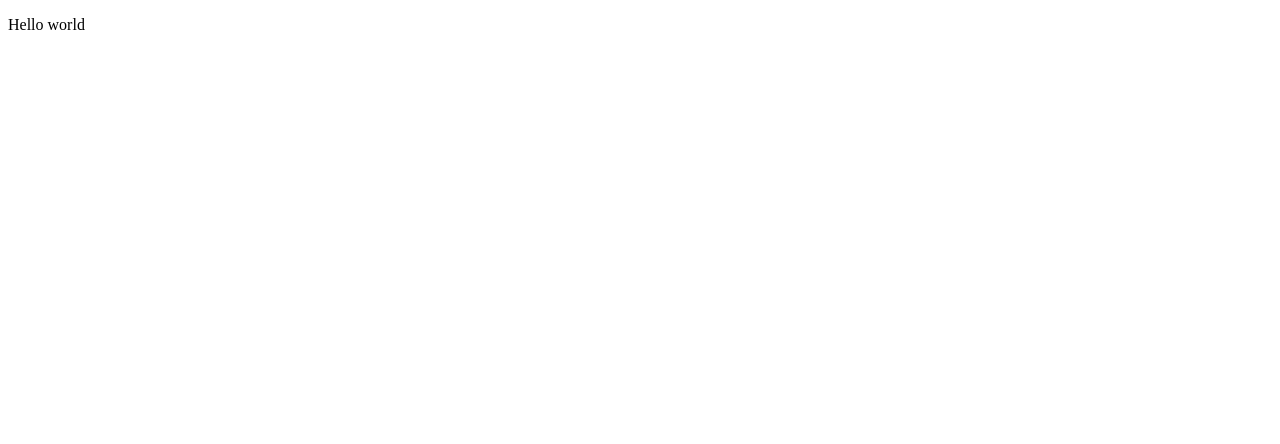
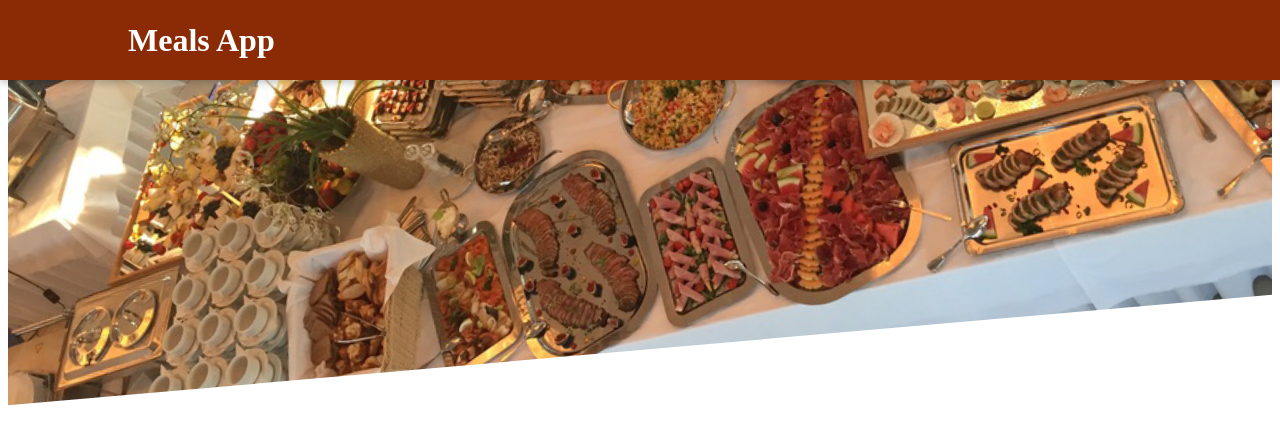
Before and after one commit to vsmind/learning-react-food-order-app, a JavaScript app: page / in a window 1280 px wide. Shown: the top 444 px of the page. Built offline with nearby package versions, Linux system fonts and the light colour scheme; the HTML template or start-up script is replaced by a standard one.

Commit message:
Added header component

```diff
--- a/src/App.js
+++ b/src/App.js
@@ -1,8 +1,10 @@
+import Header from "./components/Layout/Header";
+
 function App() {
   return (
-    <div className="App">
-      <p>Hello world</p>
-    </div>
+    <>
+        <Header />
+    </>
   );
 }
 
--- /dev/null
+++ b/src/components/Layout/Header.js
@@ -0,0 +1,18 @@
+import classes from './Header.module.css';
+import headerImage from '../../assets/meals.jpg';
+
+const Header = () => {
+    return (
+        <>
+            <header className={classes.header}>
+                <h1>Meals App</h1>
+                <button>Cart</button>
+            </header>
+            <div className={classes['main-image']}>
+                <img src={headerImage} alt="A table full of food"/>
+            </div>
+        </>
+    );
+};
+
+export default Header;
```
Also changed, not shown: src/assets/meals.jpg (renamed from src/components/UI/meals.jpg).
